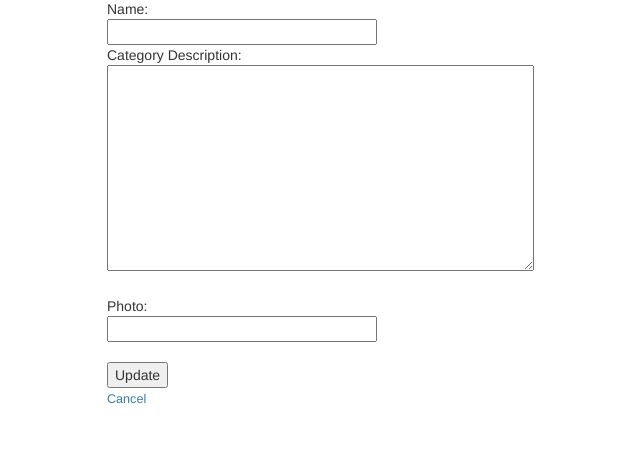
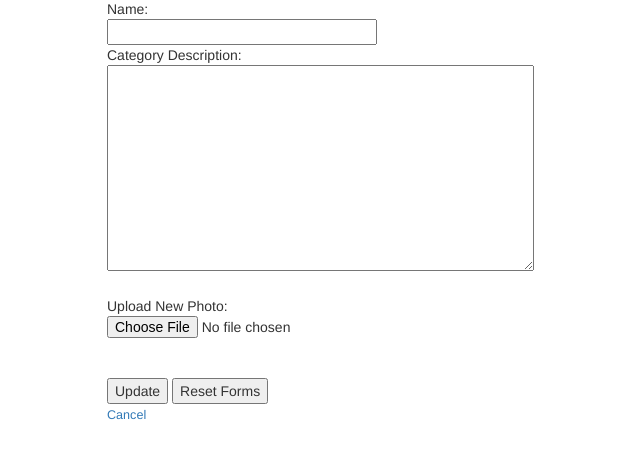
Before and after one commit to jerrywardlow/p3catalog, a Flask app: template templates/category/categoryedit.html in a window 1280 px wide. Shown: the part 167-626 px from the top of the page, without its empty margins (183-823 px from the left). Run offline with Flask 2, Linux system fonts and the light colour scheme; the template is opened without the code that fills it, so the values that code supplies are empty; parts of the project's set-up code (start-up, migrations or seed data) failed here and were passed over; some libraries are stand-ins or nearby versions.

Commit message:
Using imgur_upload

```diff
--- a/templates/category/categoryedit.html
+++ b/templates/category/categoryedit.html
@@ -8,7 +8,7 @@
 <hr>
 
 <div class="col-sm-6">
-<form action = '{{url_for('categoryEdit', category_id = category.id)}}' method = 'POST'>
+<form action = '{{url_for('categoryEdit', category_id = category.id)}}' method = 'POST' enctype=multipart/form-data>
   <input type="hidden" name="_csrf_token" value="{{ csrf_token() }}">
 
 Name:</br>
@@ -17,10 +17,11 @@ Name:</br>
 Category Description:</br>
 <textarea name= 'description' rows='10' cols='50'>{{category.description}}</textarea></br></br>
 
-Photo:</br>
-<input type = 'text' size = '30' name = 'photo' value = '{{category.photo}}'></br>
+Upload New Photo:</br>
+<input type= 'file' name= 'image' accept=image/*></br>
 
-</br><input type = 'submit' value = 'Update'></br>
+</br><input type = 'submit' value = 'Update'>
+<input type= 'reset' value= 'Reset Forms'></br>
 
 </form>
 
```
